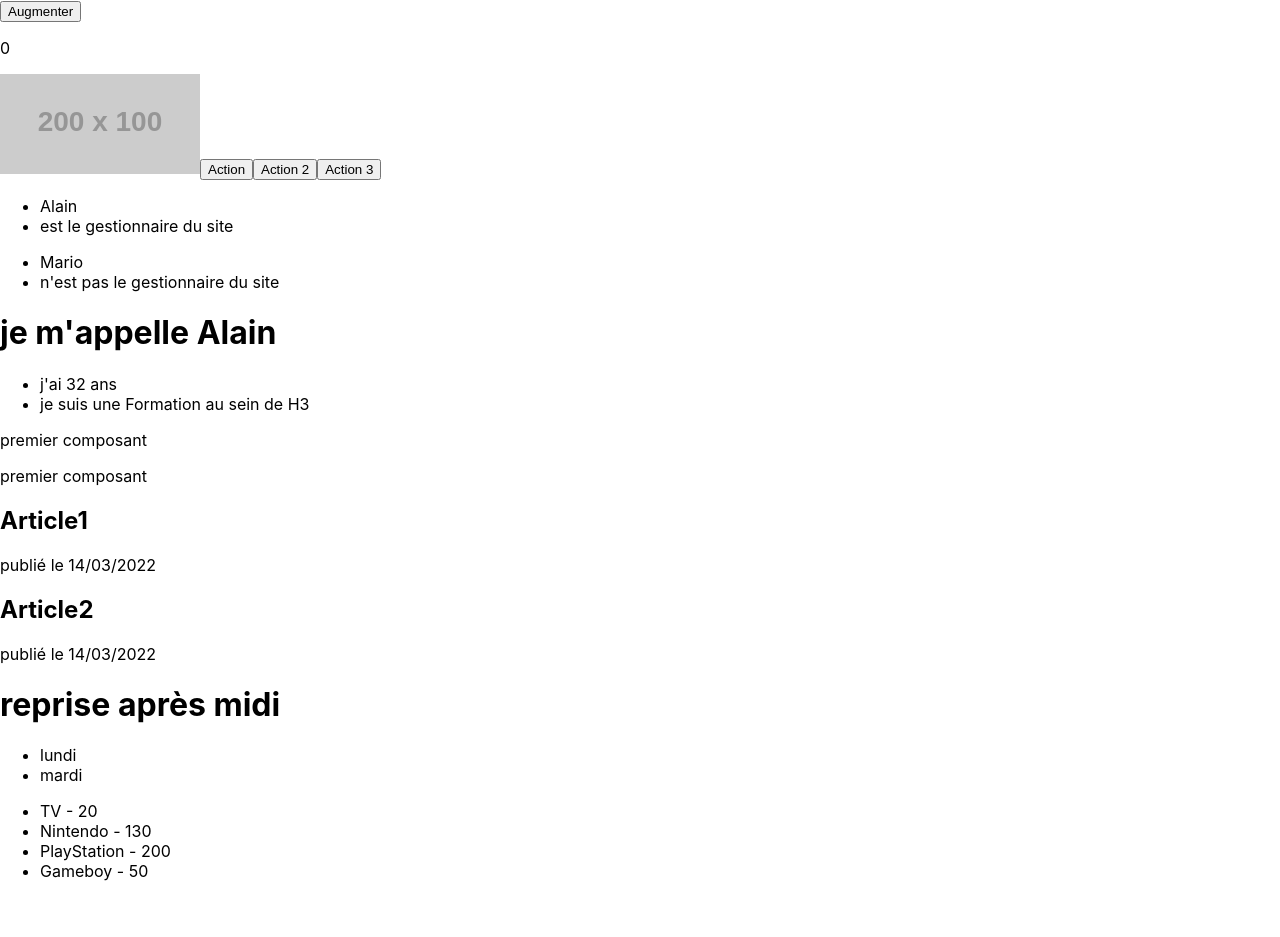
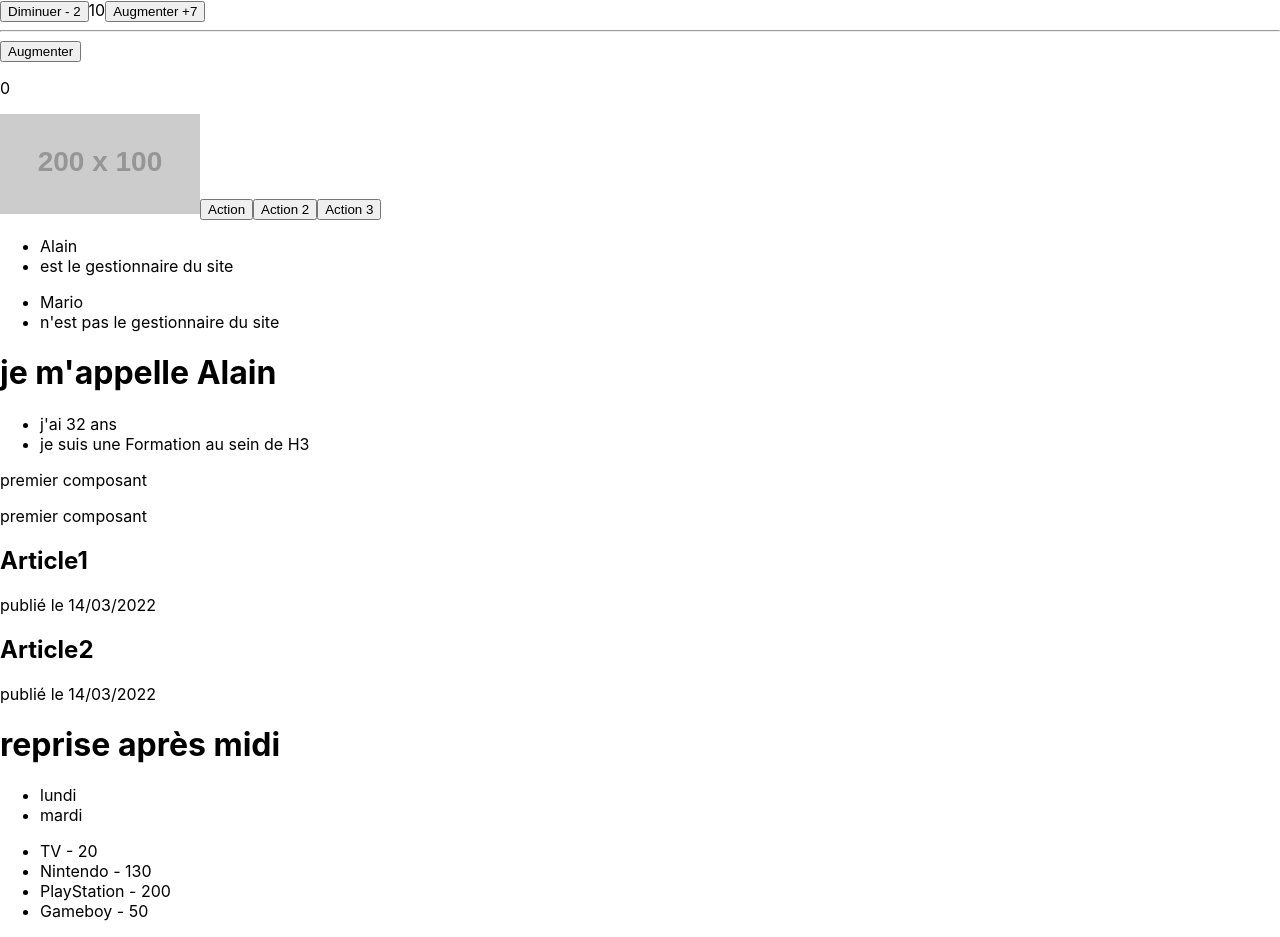
Before and after one commit to webdevproformation/react-h3-mars2022, a React (Create React App) app in the folder jour1-tp/: page / in a window 1280 px wide. Before the commit the page ends 897 px from the top, so only its background shows below. Built offline with nearby package versions, Linux system fonts and the light colour scheme.

Commit message:
correction

```diff
--- a/jour1-tp/src/App.js
+++ b/jour1-tp/src/App.js
@@ -9,6 +9,7 @@ import { Sixieme } from './composants/Sixieme';
 import { Septieme } from './composants/Septieme';
 import { Huitieme } from './composants/Huitieme';
 import { Neuvieme } from './composants/Neuvieme';
+import { Dixieme } from './composants/Dixieme';
 
 
 
@@ -22,7 +23,9 @@ function App() {
 
   return (
     <div>
-      <Neuvieme / >
+      <Dixieme />
+      <hr />
+      <Neuvieme />
       <Huitieme />
       <Septieme />
       <Sixieme  />
--- /dev/null
+++ b/jour1-tp/src/composants/Dixieme.jsx
@@ -0,0 +1,12 @@
+import { useState } from "react"
+
+export const Dixieme = () => {
+
+    const [state, setState] = useState(10);
+
+    return <>
+        <button onClick={() => setState(state - 2)}>Diminuer - 2</button>
+        <span>{state}</span>
+        <button onClick={() => setState(state + 7)}>Augmenter +7</button>
+    </>
+}
```
